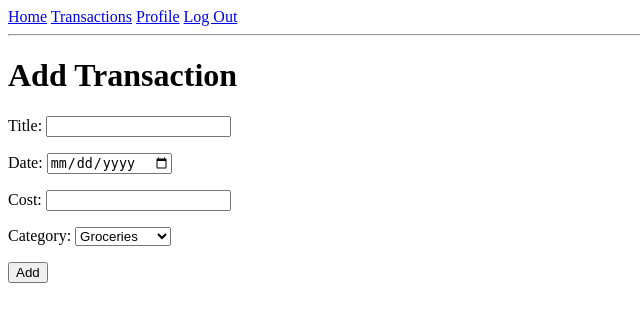
After one commit to ChrisMurimPark/Aware, a Flask app: page /add_transaction in a window 1280 px wide. The commit adds this page. Shown: the top 322 px of the page, without its empty margins (0-640 px from the left). Run offline with Flask 2, Linux system fonts and the light colour scheme; a user stored in the database is signed in.

Commit message:
Added functionality for viewing/adding transactions. Uses hard coded category and date for now. Added not null constraints to appropriate columns in database. Removed bug where anyone could see others profiles by.

```diff
--- a/app/forms.py
+++ b/app/forms.py
@@ -1,6 +1,6 @@
 from flask_wtf import FlaskForm
-from wtforms import StringField, PasswordField
-from wtforms.validators import DataRequired, Length, Email, EqualTo
+from wtforms import StringField, PasswordField, DateField, SelectField, DecimalField
+from wtforms.validators import DataRequired, Length, Email, EqualTo, NumberRange
 
 
 class LoginForm(FlaskForm):
@@ -15,3 +15,11 @@ class RegisterForm(FlaskForm):
     password = PasswordField('password', validators=[DataRequired(),Length(4,64)])
     password_confirm = PasswordField('password_confirm',
             validators=[DataRequired(),EqualTo('password', message='Passwords do not match')])
+
+
+class AddTransactionForm(FlaskForm):
+    categories = [(1,'Groceries'), (2,'Coffee Shop'), (3,'Misc')]
+    title = StringField('name', validators=[DataRequired(),Length(1,120)])
+    date = DateField('date', validators=[DataRequired()])
+    cost = DecimalField('cost', validators=[DataRequired(),NumberRange(0)])
+    category = SelectField(coerce=int, label='Category', choices=categories, validators=[DataRequired()])
--- a/app/models.py
+++ b/app/models.py
@@ -4,10 +4,10 @@ from app import db
 
 class User(db.Model):
     id = db.Column(db.Integer, primary_key=True)
-    first_name = db.Column(db.String(64), index=True)
-    last_name = db.Column(db.String(64), index=True)
-    email = db.Column(db.String(120), index=True, unique=True)
-    password = db.Column(db.String(64))
+    first_name = db.Column(db.String(64), index=True, nullable=False)
+    last_name = db.Column(db.String(64), index=True, nullable=False)
+    email = db.Column(db.String(120), index=True, unique=True, nullable=False)
+    password = db.Column(db.String(64), nullable=False)
     transactions = db.relationship('Transaction', backref='user', lazy='dynamic')
     categories = db.relationship('Category', backref='user', lazy='dynamic')
 
@@ -46,15 +46,15 @@ class User(db.Model):
 
 class Transaction(db.Model):
     id = db.Column(db.Integer, primary_key=True)
-    name = db.Column(db.String(120), index=True)
-    date = db.Column(db.Date, index=True)
-    cost = db.Column(db.Float, index=True)
-    category_id = db.Column(db.Integer, db.ForeignKey('category.id'))
-    user_id = db.Column(db.Integer, db.ForeignKey('user.id'))
+    name = db.Column(db.String(120), index=True, nullable=False)
+    date = db.Column(db.Date, index=True, nullable=False)
+    cost = db.Column(db.Float, index=True, nullable=False)
+    category_id = db.Column(db.Integer, db.ForeignKey('category.id'), nullable=False)
+    user_id = db.Column(db.Integer, db.ForeignKey('user.id'), nullable=False)
 
 
 class Category(db.Model):
     id = db.Column(db.Integer, primary_key=True)
-    name = db.Column(db.String(120), index=True)
-    user_id = db.Column(db.Integer, db.ForeignKey('user.id'))
+    name = db.Column(db.String(120), index=True, nullable=False)
+    user_id = db.Column(db.Integer, db.ForeignKey('user.id'), nullable=False)
     transactions = db.relationship('Transaction', backref='category', lazy='dynamic')
--- /dev/null
+++ b/app/templates/add_transaction.html
@@ -0,0 +1,24 @@
+{% extends "base.html" %}
+{% block content %}
+<h1>Add Transaction</h1>
+<form action="" method="post" name="add_transaction">
+    {{ form.hidden_tag() }}
+    <p>Title: {{ form.title() }}</p>
+    {% for error in form.title.errors %}
+    <p class="error">[{{ error }}]</p>
+    {% endfor %}
+    <p>Date: {{ form.date() }}</p>
+    {% for error in form.date.errors %}
+    <p class="error">[{{ error }}]</p>
+    {% endfor %}
+    <p>Cost: {{ form.cost() }}</p>
+    {% for error in form.cost.errors %}
+    <p class="error">[{{ error }}]</p>
+    {% endfor %}
+    <p>Category: {{ form.category() }}</p>
+    {% for error in form.category.errors %}
+    <p class="error">[{{ error }}]</p>
+    {% endfor %}
+    <p><input type="submit" value="Add"/></p>
+</form>
+{% endblock %}
--- a/app/templates/base.html
+++ b/app/templates/base.html
@@ -7,7 +7,8 @@
 	<body>
         {% if g.user.is_authenticated %}
         <a href="{{ url_for('index') }}">Home</a>
-        <a href="{{ url_for('profile', id=g.user.id) }}">Profile</a>
+        <a href="{{ url_for('transactions') }}">Transactions</a>
+        <a href="{{ url_for('profile') }}">Profile</a>
         <a href="{{ url_for('logout') }}">Log Out</a>
         {% else %}
         <a href="{{ url_for('login') }}">Log In</a>
--- a/app/views.py
+++ b/app/views.py
@@ -1,11 +1,12 @@
 from app import app, lm, db
 from flask import render_template, redirect, flash, g, request, url_for
-from .forms import LoginForm, RegisterForm
-from .models import User
+from .forms import LoginForm, RegisterForm, AddTransactionForm
+from .models import User, Transaction, Category
 from flask_login import login_user, logout_user, current_user, login_required
 from sqlalchemy.exc import IntegrityError
 from .nocache import nocache
 import bcrypt
+from datetime import datetime
 
 
 @app.route('/')
@@ -63,20 +64,49 @@ def register():
     return render_template('register.html', title='Register', form=form)
 
 
-@app.route('/profile/<id>')
+@app.route('/profile')
 @login_required
 @nocache
-def profile(id):
-    user = User.query.filter_by(id=id).first()
-    if user == None:
-        flash('User not found.')
+def profile():
+    if g.user is None or not g.user.is_authenticated:
+        # send an email here?
+        flash('Something went wrong')
         return redirect(url_for('index'))
-    transactions = [
-            {'name': 'Aldi', 'date': '2016-01-01', 'category': 'Groceries', 'cost': '18.43'},
-            {'name': 'Emerald City Coffee', 'date': '2016-01-02', 'category': 'Coffee Shop', 'cost': '2.80'}
-            ]
-    return render_template('profile.html', user=user,
-            transactions=transactions, title='Profile')
+    return render_template('profile.html', title='Profile')
+
+
+@app.route('/transactions')
+@login_required
+@nocache
+def transactions():
+    if not user_set():
+        return redirect(url_for('index'))
+    # transactions = [{'name': 'Aldi', 'date': '2016-01-01', 'category': 'Groceries', 'cost': '18.43'},{'name': 'Emerald City Coffee', 'date': '2016-01-02', 'category': 'Coffee Shop', 'cost': '2.80'}]
+    transactions = g.user.transactions.all()
+    return render_template('transactions.html', transactions=transactions, title='Transactions')
+
+
+@app.route('/add_transaction', methods=['GET', 'POST'])
+@login_required
+@nocache
+def add_transaction():
+    if not user_set():
+        return redirect(url_for('index'))
+    form = AddTransactionForm()
+    if form.validate_on_submit():
+        # TODO clean up and replace hard coded category and date
+        category = Category(name='Groceries', user=g.user)
+        name = form.title.data
+        date = datetime.now()
+        cost = form.cost.data
+        t = Transaction(name=name, date=date, category=category, cost=cost, user=g.user)
+        db.session.add(t)
+        try:
+            db.session.commit()
+        except IntegrityError:
+            flash("Something went wrong while creating the transaction.")
+            redirect(url_for('index'))
+    return render_template('add_transaction.html', title='New Transaction', form=form)
 
 
 # sets a global field to track lm's current_user before each request
@@ -89,3 +119,12 @@ def before_request():
 @lm.user_loader
 def load_user(id):
     return User.query.get(int(id))
+
+
+# ensures g.user is set correctly. this should only return false during special circumstances
+def user_set():
+    if g.user is None or not g.user.is_authenticated:
+        # send an email here?
+        flash('Something went wrong')
+        return False
+    return True
```
Also changed, not shown: app/templates/profile.html (+2 -21 lines), app/templates/transactions.html (added, +21 -0 lines), db_repository/versions/004_migration.py (added, +19 -0 lines), app.db.
